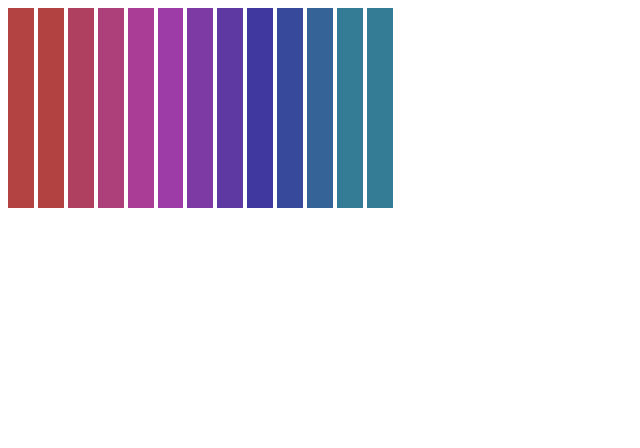
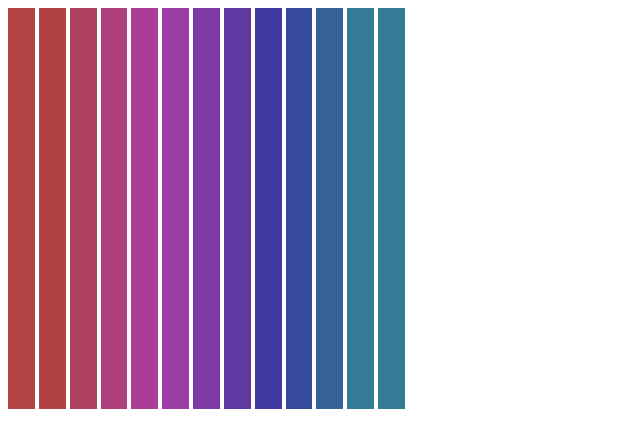
Before and after one commit to efeves/catTest, a plain HTML site: page index.html in a window 1280 px wide. Shown: the whole page, without its empty margins (0-640 px from the left). Drawn offline with Linux system fonts and the light colour scheme.

Commit message:
Update stylesheet.css

```diff
--- a/stylesheet.css
+++ b/stylesheet.css
@@ -3,8 +3,8 @@ div{
 }
 
 .box{
-  padding: .0125vw;
-  height: 25vh;
+  padding: .05vw;
+  height: 50vh;
   width: 2vw;
 }
 
```
